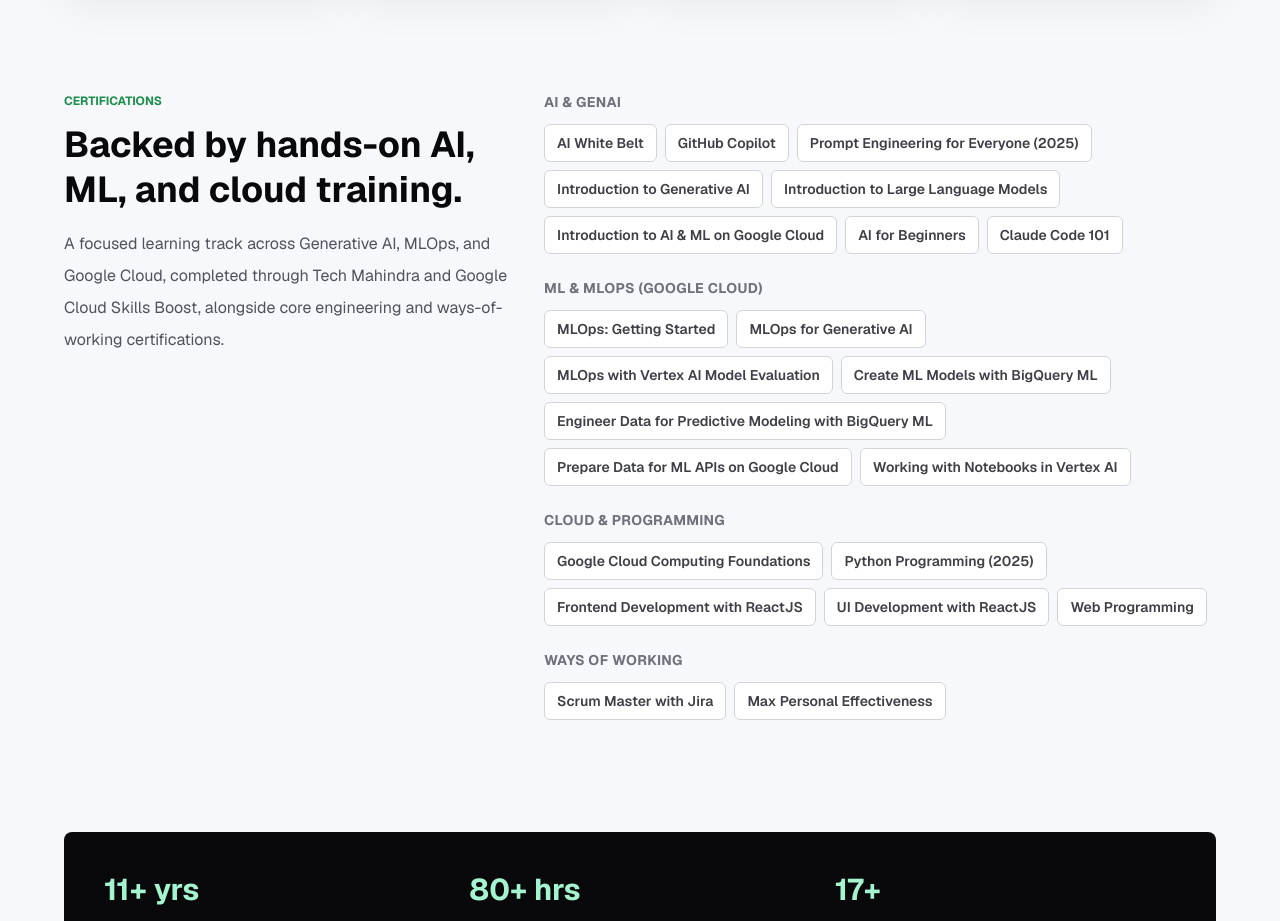
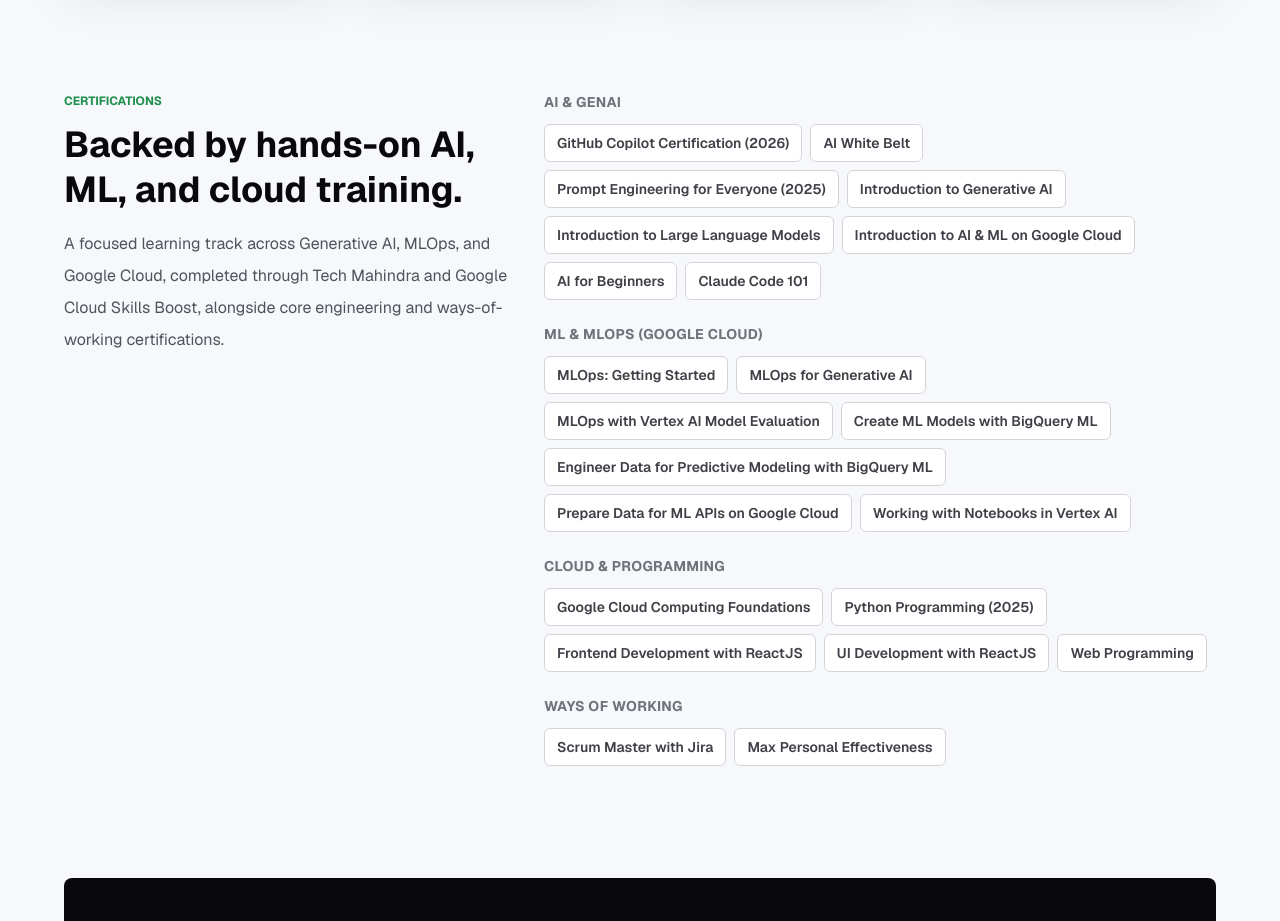
Before and after one commit to developerpankajdixit/developerpankajdixit-portfolio, a Next.js app: page /about in a window 1280 px wide. Shown: the part 2600-3521 px from the top of the page. Built offline with nearby package versions, Linux system fonts and the light colour scheme.

Commit message:
content: add GitHub Copilot certification; simplify + retell case studies

```diff
--- a/app/about/page.tsx
+++ b/app/about/page.tsx
@@ -123,8 +123,8 @@
 
 const certifications = {
   "AI & GenAI": [
+    "GitHub Copilot Certification (2026)",
     "AI White Belt",
-    "GitHub Copilot",
     "Prompt Engineering for Everyone (2025)",
     "Introduction to Generative AI",
     "Introduction to Large Language Models",
```
